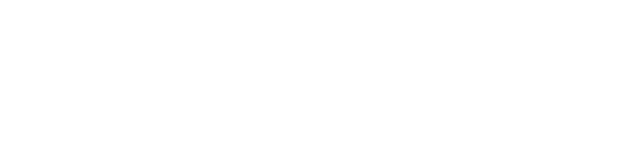
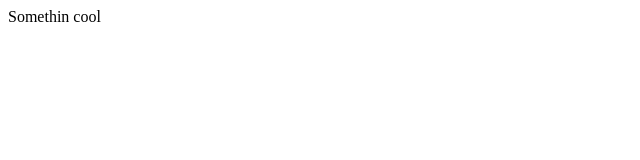
Before and after one commit to william23jordan/william23jordan.github.io, a plain HTML site: page index.html in a window 1280 px wide. Shown: the whole page, without its empty margins (0-640 px from the left). Drawn offline with Linux system fonts and the light colour scheme.

Commit message:
some comment

```diff
--- a/index.html
+++ b/index.html
@@ -6,7 +6,7 @@
     <meta http-equiv="X-UA-Compatible" content="ie=edge">
     <title>Document</title>
 </head>
-<bodsomething random>
-
+<body>
+    Somethin cool
 </body>
 </html>
```
